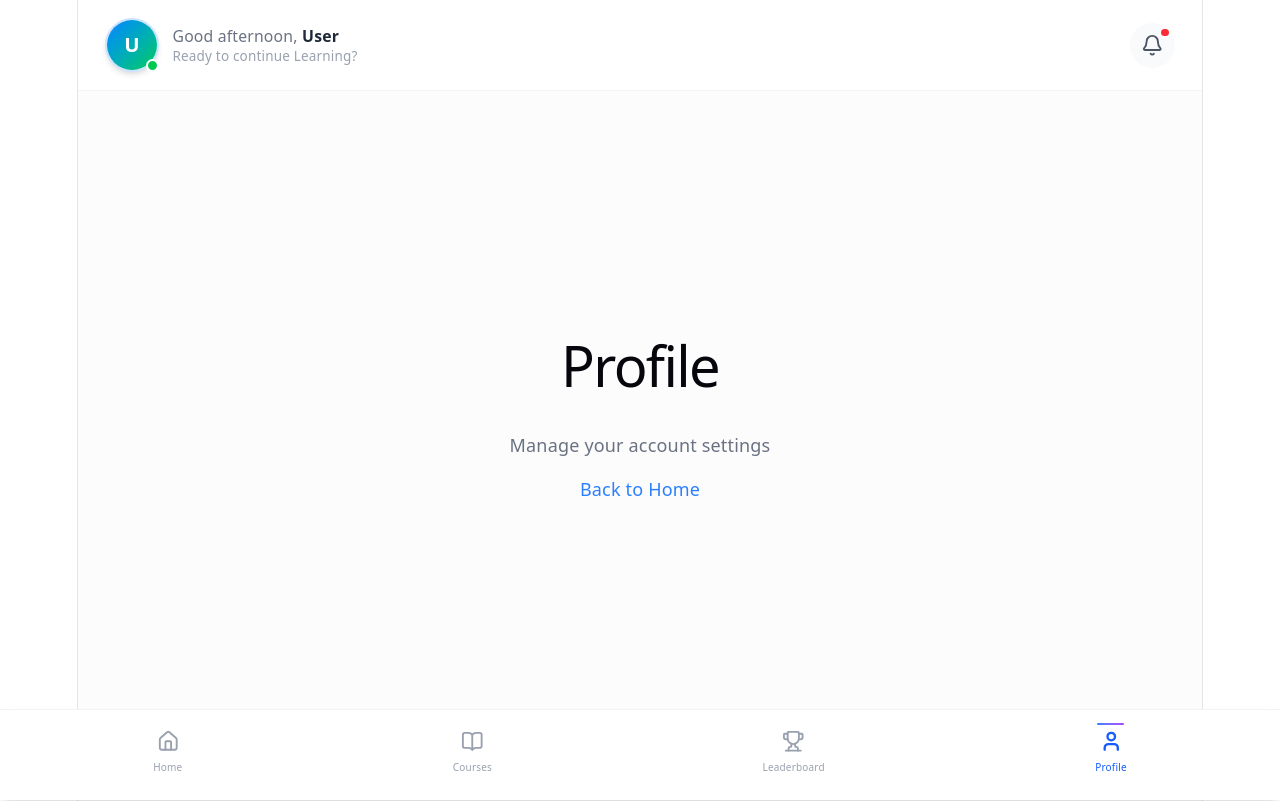
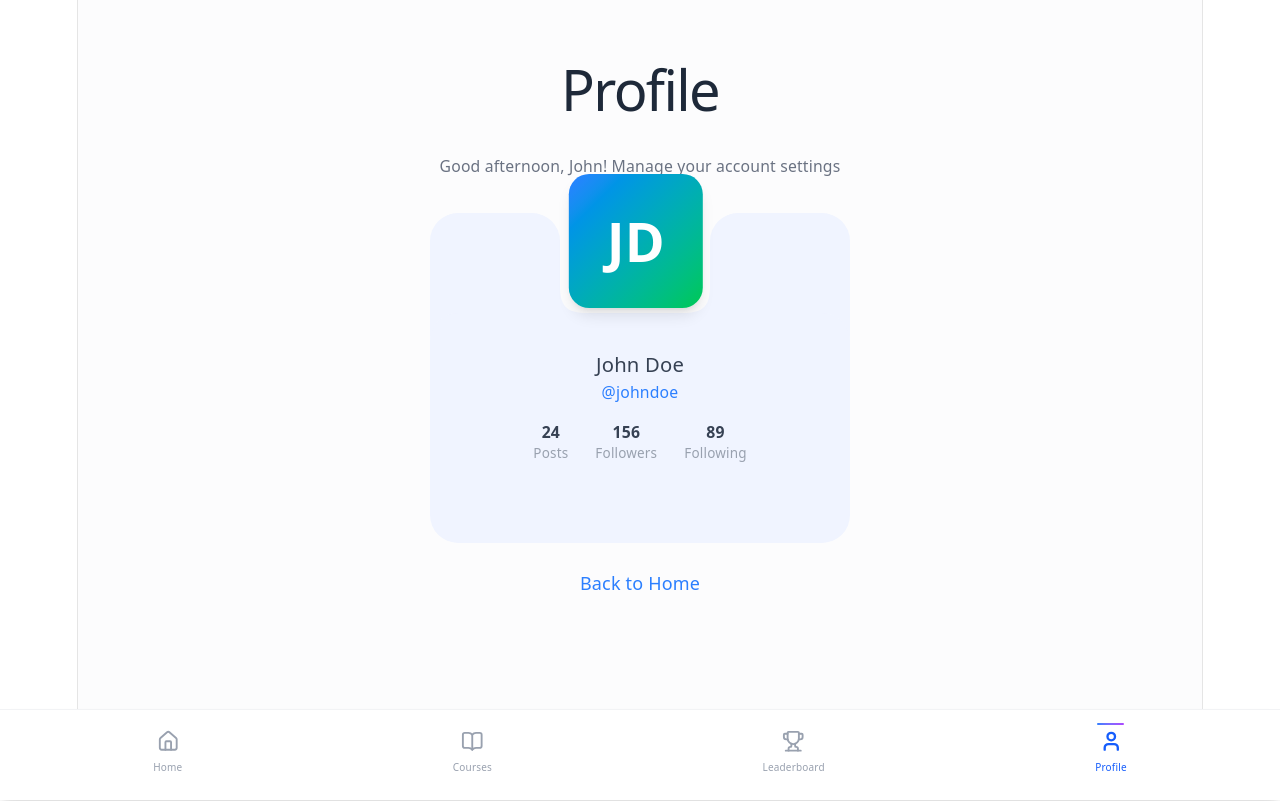
Before and after one commit to CLN-Freshman/Frontend, a React (Vite) app: page /profile in a window 1280 px wide. Built offline with nearby package versions, Linux system fonts and the light colour scheme.

Commit message:
Basic Profile Page

```diff
--- a/src/pages/Courses.tsx
+++ b/src/pages/Courses.tsx
@@ -4,10 +4,9 @@ import Header from '@/components/header';
 function Courses() {
   return (
     <>
-      <Header firstName="User" />
       <div className="flex items-center justify-center min-h-[calc(100vh-180px)] p-4">
         <div className="text-center">
-          <h1 className="text-3xl font-bold text-gray-800">Courses</h1>
+          <h1 className="text-3xl font-bold !text-gray-800">Courses</h1>
           <p className="text-gray-500 mt-2">Your learning journey starts here</p>
           <Link to="/" className="text-blue-500 mt-4 inline-block">Back to Home</Link>
         </div>
--- a/src/pages/Leaderboard.tsx
+++ b/src/pages/Leaderboard.tsx
@@ -4,10 +4,9 @@ import Header from '@/components/header';
 function Leaderboard() {
   return (
     <>
-      <Header firstName="User" />
       <div className="flex items-center justify-center min-h-[calc(100vh-180px)] p-4">
         <div className="text-center">
-          <h1 className="text-3xl font-bold text-gray-800">Leaderboard</h1>
+          <h1 className="text-3xl font-bold !text-gray-800">Leaderboard</h1>
           <p className="text-gray-500 mt-2">See how you rank among peers</p>
           <Link to="/" className="text-blue-500 mt-4 inline-block">Back to Home</Link>
         </div>
--- a/src/pages/Profile.tsx
+++ b/src/pages/Profile.tsx
@@ -1,15 +1,281 @@
 import { Link } from 'react-router-dom';
-import Header from '@/components/header';
+import { useEffect, useState } from 'react';
 
-function Profile() {
+interface ProfileProps {
+  firstName?: string;
+  lastName?: string;
+  username?: string;
+  avatarUrl?: string;
+}
+
+function MergedShape({ fill = "#ffffff", children, style: containerStyle, ...props }) {
+  return (
+    <div
+      style={{
+        position: 'relative',
+        width: '100%',
+        maxWidth: 420,
+        aspectRatio: '420 / 330',
+        ...containerStyle,
+      }}
+      {...props}
+    >
+      {/* Shape 1 */}
+      <div
+        style={{
+          position: 'absolute',
+          left: 0,
+          top: 0,
+          width: '30.95%', // 130/420
+          height: '45.45%', // 150/330
+          backgroundColor: fill,
+          borderRadius: '28px 28px 0px 28px',
+        }}
+      >
+        {/* Add content here */}
+      </div>
+      {/* Shape 2 */}
+      <div
+        style={{
+          position: 'absolute',
+          left: '30.95%', // 130/420
+          top: '30.30%', // 100/330
+          width: '35.71%', // 150/420
+          height: '39.39%', // 130/330
+          backgroundColor: fill,
+          borderRadius: '0px 0px 28px 28px',
+        }}
+      >
+        {/* Add content here */}
+      </div>
+      {/* Shape 3 */}
+      <div
+        style={{
+          position: 'absolute',
+          left: '66.67%', // 280/420
+          top: 0,
+          width: '33.33%', // 140/420
+          height: '45.45%', // 150/330
+          backgroundColor: fill,
+          borderRadius: '28px 28px 28px 0px',
+        }}
+      >
+        {/* Add content here */}
+      </div>
+      {/* Shape 4 */}
+      <div
+        style={{
+          position: 'absolute',
+          left: 0,
+          top: '30.30%', // 100/330
+          width: '100%',
+          height: '69.70%', // 230/330
+          backgroundColor: fill,
+          borderRadius: '28px 28px 28px 28px',
+        }}
+      >
+        {/* Add content here */}
+      </div>
+      {/* Negative Space 1 - Content container for empty region */}
+      <div
+        style={{
+          position: 'absolute',
+          left: '30.95%', // 130/420
+          top: 0,
+          width: '35.71%', // 150/420
+          height: '30.30%', // 100/330
+        }}
+      >
+        {/* Add content here */}
+      </div>
+      {/* Negative Space 2 - Content container for empty region */}
+      <div
+        style={{
+          position: 'absolute',
+          left: 0,
+          top: '45.45%', // 150/330
+          width: '30.95%', // 130/420
+          height: '54.55%', // 180/330
+        }}
+      >
+        {/* Add content here */}
+      </div>
+      {/* Negative Space 3 - Content container for empty region */}
+      <div
+        style={{
+          position: 'absolute',
+          left: '66.67%', // 280/420
+          top: '45.45%', // 150/330
+          width: '33.33%', // 140/420
+          height: '54.55%', // 180/330
+        }}
+      >
+        {/* Add content here */}
+      </div>
+      {/* Bridge 1 */}
+      <svg
+        style={{
+          position: 'absolute',
+          left: '30.95%', // 130/420
+          top: '21.82%', // 72/330
+          width: '6.67%', // 28/420
+          height: '8.48%', // 28/330
+          pointerEvents: 'none',
+        }}
+        viewBox="0 0 28 28"
+        preserveAspectRatio="xMidYMid meet"
+      >
+        <path d="M 0 0 C 0 21 5.6000000000000005 28 28 28 H 0 Z" fill={fill} />
+      </svg>
+      {/* Bridge 2 */}
+      <svg
+        style={{
+          position: 'absolute',
+          left: '24.29%', // 102/420
+          top: '45.45%', // 150/330
+          width: '6.67%', // 28/420
+          height: '8.48%', // 28/330
+          pointerEvents: 'none',
+        }}
+        viewBox="-28 -28 28 28"
+        preserveAspectRatio="xMidYMid meet"
+      >
+        <path d="M 0 0 C 0 -21 -5.6000000000000005 -28 -28 -28 H 0 Z" fill={fill} />
+      </svg>
+      {/* Bridge 3 */}
+      <svg
+        style={{
+          position: 'absolute',
+          left: '66.67%', // 280/420
+          top: '45.45%', // 150/330
+          width: '6.67%', // 28/420
+          height: '8.48%', // 28/330
+          pointerEvents: 'none',
+        }}
+        viewBox="0 -28 28 28"
+        preserveAspectRatio="xMidYMid meet"
+      >
+        <path d="M 0 0 C 0 -21 5.6000000000000005 -28 28 -28 H 0 Z" fill={fill} />
+      </svg>
+      {/* Bridge 4 */}
+      <svg
+        style={{
+          position: 'absolute',
+          left: '60%', // 252/420
+          top: '21.82%', // 72/330
+          width: '6.67%', // 28/420
+          height: '8.48%', // 28/330
+          pointerEvents: 'none',
+        }}
+        viewBox="-28 0 28 28"
+        preserveAspectRatio="xMidYMid meet"
+      >
+        <path d="M 0 0 C 0 21 -5.6000000000000005 28 -28 28 H 0 Z" fill={fill} />
+      </svg>
+      {children}
+    </div>
+  );
+}
+
+function Profile({ firstName = "John", lastName = "Doe", username = "@johndoe", avatarUrl }: ProfileProps) {
+  const [greeting, setGreeting] = useState<string>('Good morning');
+
+  useEffect(() => {
+    const hour = new Date().getHours();
+    if (hour < 12) {
+      setGreeting('Good morning');
+    } else if (hour < 17) {
+      setGreeting('Good afternoon');
+    } else {
+      setGreeting('Good evening');
+    }
+  }, []);
+
+  const getInitials = () => {
+    const first = firstName?.charAt(0) || '';
+    const last = lastName?.charAt(0) || '';
+    return `${first}${last}`.toUpperCase();
+  };
+
+  const getTelegramAvatar = () => {
+    if (avatarUrl) return avatarUrl;
+
+    const telegram = window.Telegram?.WebApp;
+    if (telegram && telegram.initDataUnsafe?.user) {
+      return undefined;
+    }
+    return undefined;
+  };
+
+  const profileImage = getTelegramAvatar() || avatarUrl;
+
+  const formattedUsername = username?.startsWith('@') ? username : `@${username}`;
+
   return (
     <>
-      <Header firstName="User" />
       <div className="flex items-center justify-center min-h-[calc(100vh-180px)] p-4">
-        <div className="text-center">
-          <h1 className="text-3xl font-bold text-gray-800">Profile</h1>
-          <p className="text-gray-500 mt-2">Manage your account settings</p>
-          <Link to="/" className="text-blue-500 mt-4 inline-block">Back to Home</Link>
+        <div className="text-center w-full max-w-4xl mx-auto">
+          <h1 className="text-3xl font-bold !text-gray-800">Profile</h1>
+          <p className="text-gray-500 mt-2 text-sm">
+            {greeting}, {firstName}! Manage your account settings
+          </p>
+
+          <div className="flex justify-center mt-8 px-4">
+            <MergedShape fill="#f0f4ff" className="w-full max-w-[420px]">
+              <div
+                className="absolute"
+                style={{
+                  left: '49%',
+                  top: '-12%',
+                  transform: 'translateX(-50%)',
+                  width: '32%',
+                  aspectRatio: '1/1',
+                }}
+              >
+                {profileImage ? (
+                  <img
+                    src={profileImage}
+                    alt={`${firstName}'s avatar`}
+                    className="w-full h-full object-cover rounded-2xl shadow-lg"
+                  />
+                ) : (
+                  <div className="w-full h-full bg-gradient-to-br from-blue-500 to-green-500 rounded-2xl flex items-center justify-center text-white text-5xl font-bold shadow-lg">
+                    {getInitials()}
+                  </div>
+                )}
+              </div>
+
+              <div className="absolute inset-0 flex items-center justify-center">
+                <div className="text-center p-4 mt-12">
+                  <p className="text-gray-700 font-medium text-base sm:text-lg">
+                    {firstName} {lastName}
+                  </p>
+                  <p className="text-blue-500 text-xs sm:text-sm font-medium">
+                    {formattedUsername}
+                  </p>
+
+                  <div className="flex justify-center gap-6 mt-4">
+                    <div>
+                      <p className="text-gray-700 font-semibold text-sm">24</p>
+                      <p className="text-gray-400 text-xs">Posts</p>
+                    </div>
+                    <div>
+                      <p className="text-gray-700 font-semibold text-sm">156</p>
+                      <p className="text-gray-400 text-xs">Followers</p>
+                    </div>
+                    <div>
+                      <p className="text-gray-700 font-semibold text-sm">89</p>
+                      <p className="text-gray-400 text-xs">Following</p>
+                    </div>
+                  </div>
+                </div>
+              </div>
+            </MergedShape>
+          </div>
+
+          <Link to="/" className="text-blue-500 mt-6 inline-block hover:text-blue-700 transition-colors">
+            Back to Home
+          </Link>
         </div>
       </div>
     </>
```
